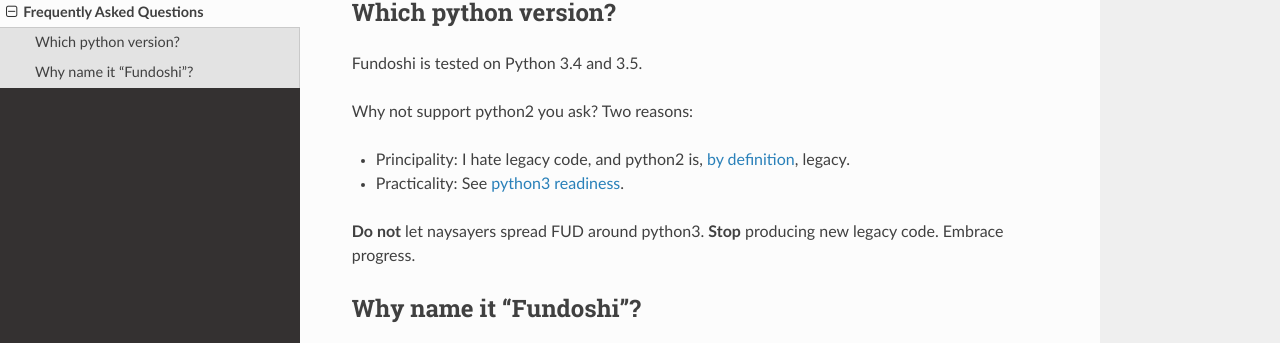
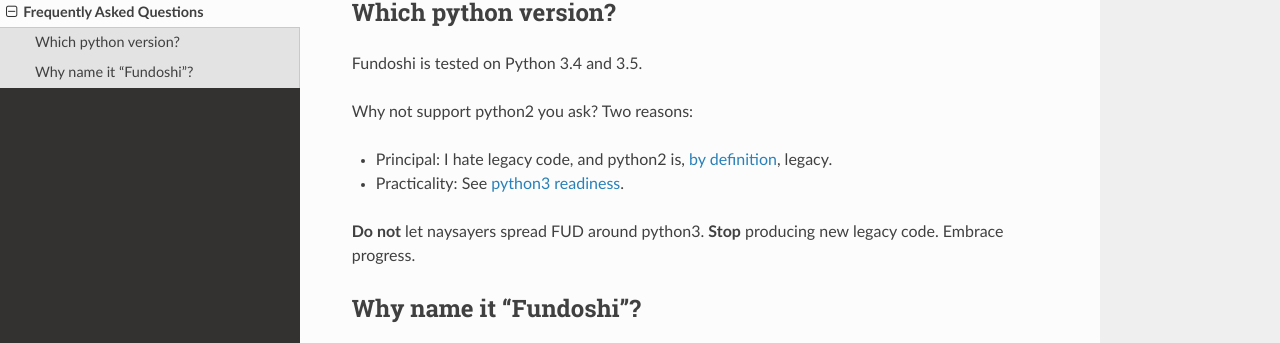
Before and after one commit to nhanb/fundoshi, a Sphinx documentation site: the page built from docs/faq.rst, in a window 1280 px wide. Shown: the part 164-507 px from the top of the page. Built offline with Sphinx 7.4.7 and the Read the Docs theme 2.0.0, drawn with Linux system fonts in a browser that asks for light colours; some of the changed lines change nothing that is shown.

Commit message:
oops typo

```diff
--- a/docs/faq.rst
+++ b/docs/faq.rst
@@ -8,7 +8,7 @@
 
 Why not support python2 you ask? Two reasons:
 
-- Principality: I hate legacy code, and python2 is, `by definition
+- Principal: I hate legacy code, and python2 is, `by definition
   <https://wiki.python.org/moin/Python2orPython3>`_, legacy.
 - Practicality: See `python3 readiness <http://py3readiness.org/>`_.
 
```
